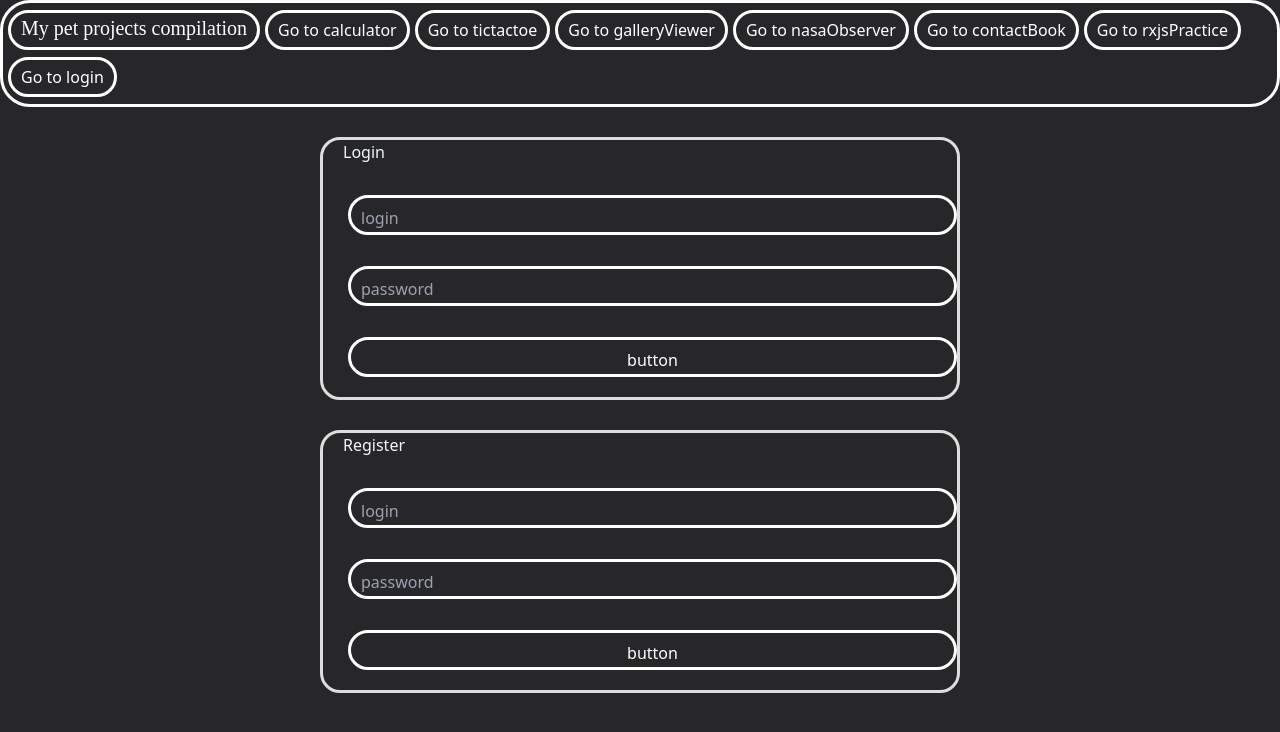
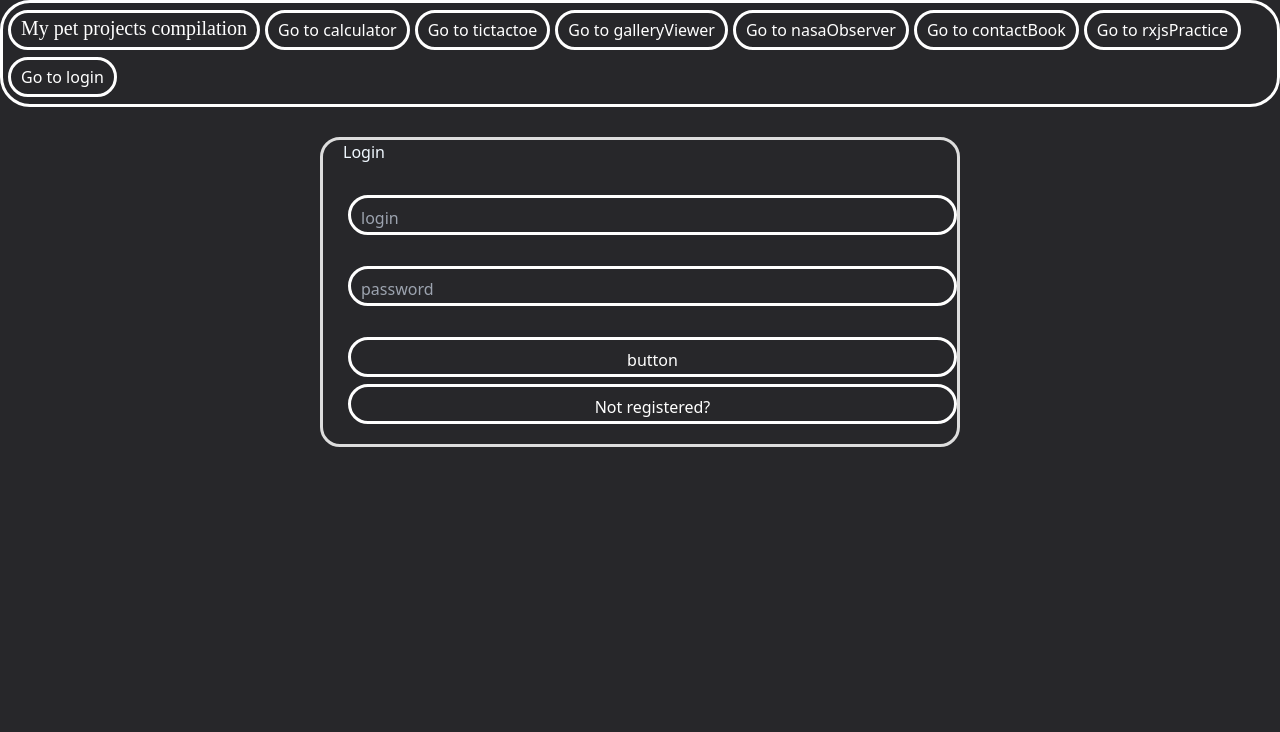
Before and after one commit to EGN0dev/Pet-projects, a Vue app: page /login in a window 1280 px wide. Shown: the top 732 px of the page. Built offline with nearby package versions, Linux system fonts and the light colour scheme.

Commit message:
waiting for better days... Switched to Memory game project

```diff
--- a/src/petProjects/login.vue
+++ b/src/petProjects/login.vue
@@ -1,25 +1,25 @@
 <script lang="ts">
 
 import { defineComponent,ref } from 'vue';
+import VueRouter from 'vue-router'
+import  { contactCheck, userReg, User }  from "./loginBD.ts";
+import router from '../router';
 
-import {hi, arrayOfUsers, } from "./loginBD.ts";
 
-interface Contact {
-    firstName: string;
-    lastName?: string;
-    number: number;
-    email?: string;
-    id: number;
+
+
+
+
+export interface RegForm {
+    login:string;
+    password:string;
+
 }
 
-interface RegForm {
-    log:string;
-    reg:string;
-}
+export interface LogForm {
 
-interface LogForm {
-    log:string;
-    reg:string;
+    login:string;
+    password:string;
 }
 
 export default defineComponent({
@@ -27,27 +27,33 @@ export default defineComponent({
 
 
 
-
+        const showRegLog = ref<boolean>(true)
 
         const regForm = ref<RegForm> ({
-            log:'',
-            reg:''
+            login:'',
+            password:'',
+
         })
 
         const logForm = ref<LogForm> ({
-            log:'',
-            reg:''
+            login:'',
+            password:'',
+
         })
 
 
         const loginForm = () =>{
+            contactCheck(logForm.value.login)
+            router.push('/')
 
 
 
 
         }
 
-        const regisForm = () =>{
+        const regisForm = (user:User) =>{
+            userReg(user)
+
 
 
 
@@ -59,16 +65,6 @@ export default defineComponent({
 
             const searchBar = ref<string>('')
             const showAllInfo = ref<boolean>(false)
-
-            const allInfoOBjHolder = ref<Contact|{}>()
-
-
-
-            const filteredContacts = ref<Contact[]>([])
-
-            const showFullContact = (contact:Contact) => {
-                allInfoOBjHolder.value = contact
-            }
 
 
 
@@ -94,7 +90,10 @@ export default defineComponent({
 
 
 
-        return {searchBar, filteredContacts, showAllInfo, allInfoOBjHolder, showFullContact, logForm, regForm, loginForm, regisForm}
+
+
+
+        return {searchBar, showAllInfo, logForm, regForm, loginForm, regisForm, showRegLog}
 
         }
 })
@@ -109,24 +108,26 @@ export default defineComponent({
 
 
 
-                        <div class="login">
+                        <div v-if="showRegLog" class="login">
                             <p>Login</p>
                             <br>
-                            <input class="button" placeholder="login" v-model="logForm.log"/>
+                            <input class="button" placeholder="login" v-model="logForm.login"/>
                             <br>
-                            <input class="button" placeholder="password" v-model="logForm.reg"/>
+                            <input class="button" placeholder="password" v-model="logForm.password"/>
                             <br>
                             <button class="button" @click="loginForm()"> button </button>
+                            <button class="button" @click="()=> showRegLog=false"> Not registered? </button>
 
                         </div>
-                        <div class="register">
+                        <div v-else="!showRegLog" class="register">
                             <p>Register</p>
                             <br>
-                            <input class="button" placeholder="login" v-model="regForm.log"/>
+                            <input class="button" placeholder="login" v-model="regForm.login"/>
                             <br>
-                            <input class="button" placeholder="password" v-model="regForm.reg"/>
+                            <input class="button" placeholder="password" v-model="regForm.password"/>
                             <br>
-                            <button class="button" @click="regisForm()"> button </button>
+                            <button class="button" @click="regisForm({login:regForm.login,password:regForm.password})"> button </button>
+                            <button class="button" @click="()=> showRegLog=true"> Already have an account? </button>
 
                         </div>
 
--- a/src/petProjects/loginBD.ts
+++ b/src/petProjects/loginBD.ts
@@ -1,22 +1,69 @@
+import router from "../router";
+import  { RegForm,LogForm }  from "./login.vue";
+import VueRouter from 'vue-router'
 export interface User {
     login:string;
     password:string;
-    loggedIn:Status
+
 }
 export enum Status {
     LoggedIn,
     NotLoggedIn,
 
+
 }
 
+const LoggedIn:boolean = false
+
 export const arrayOfUsers:User[] = [
-    {login: 'arnold01', password: 'password', loggedIn: Status.NotLoggedIn},
-    {login: 'arno01', password: 'password', loggedIn: Status.NotLoggedIn},
-    {login: 'ald01', password: 'password', loggedIn: Status.NotLoggedIn},
-    {login: 'a', password: 'a', loggedIn: Status.NotLoggedIn},
+    {login: 'arnold01', password: 'password'},
+    {login: 'arno01', password: 'password'},
+    {login: 'a', password: 'a' },
+    {login: 'ald01', password: 'password', },
 
 ]
 
 
 
-export const hi = () => alert('hi')
+export const contactCheck = (userLogin:string) => {
+    let userFound = false
+    let userExist = ''
+    for (let i=0; i<arrayOfUsers.length; i++){
+        if (arrayOfUsers[i].login===userLogin) {
+            userExist = 'user exist'
+            userFound = true
+        break
+
+
+        } else {
+                userExist = 'user not exist'
+                userFound = false
+
+            }
+
+    }
+    alert(userExist)
+    return userFound
+
+
+
+
+   // alert('all good')
+
+}
+
+export const allowLogin = () => {
+
+}
+
+export const userReg = (user:User) => {
+  let result = contactCheck(user.login)
+  if(result){
+    alert('already exist')
+   // router.push('index')
+  }
+  else{
+    arrayOfUsers.push(user)
+  }
+
+}
```
